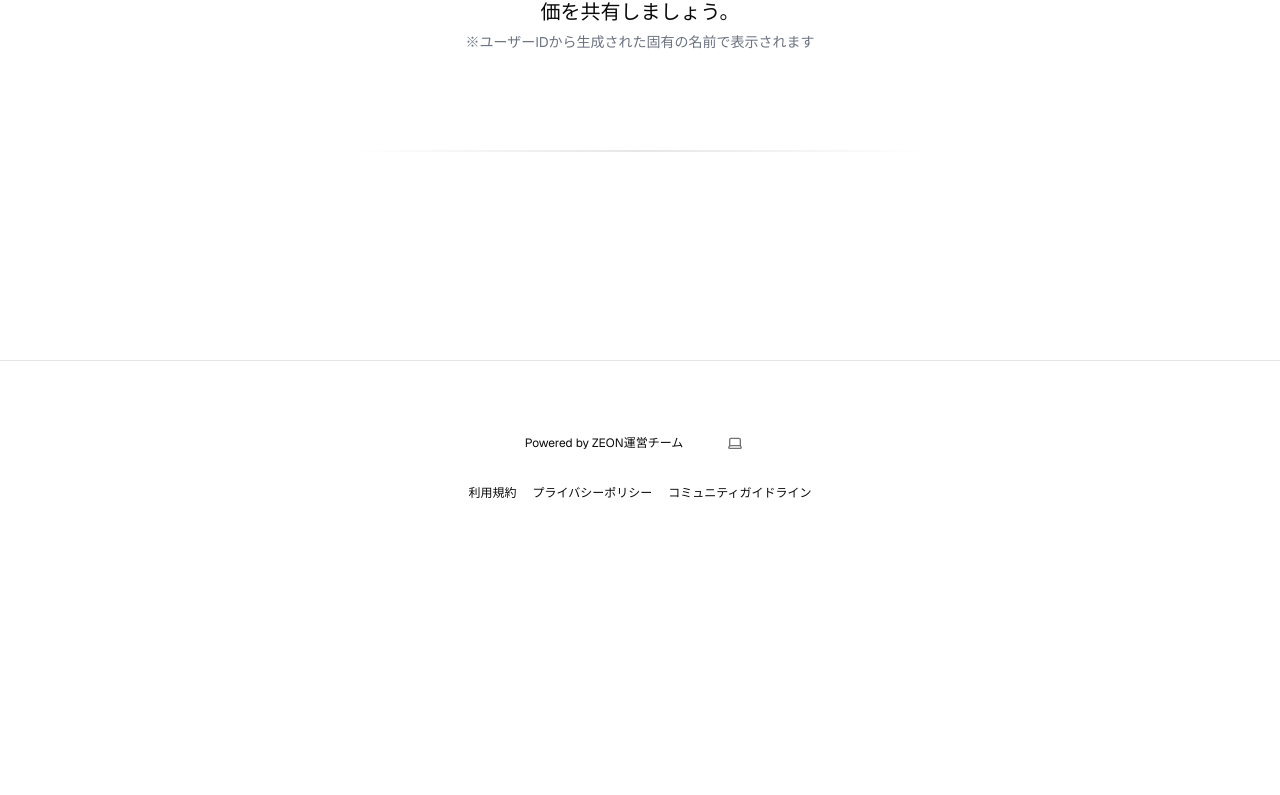
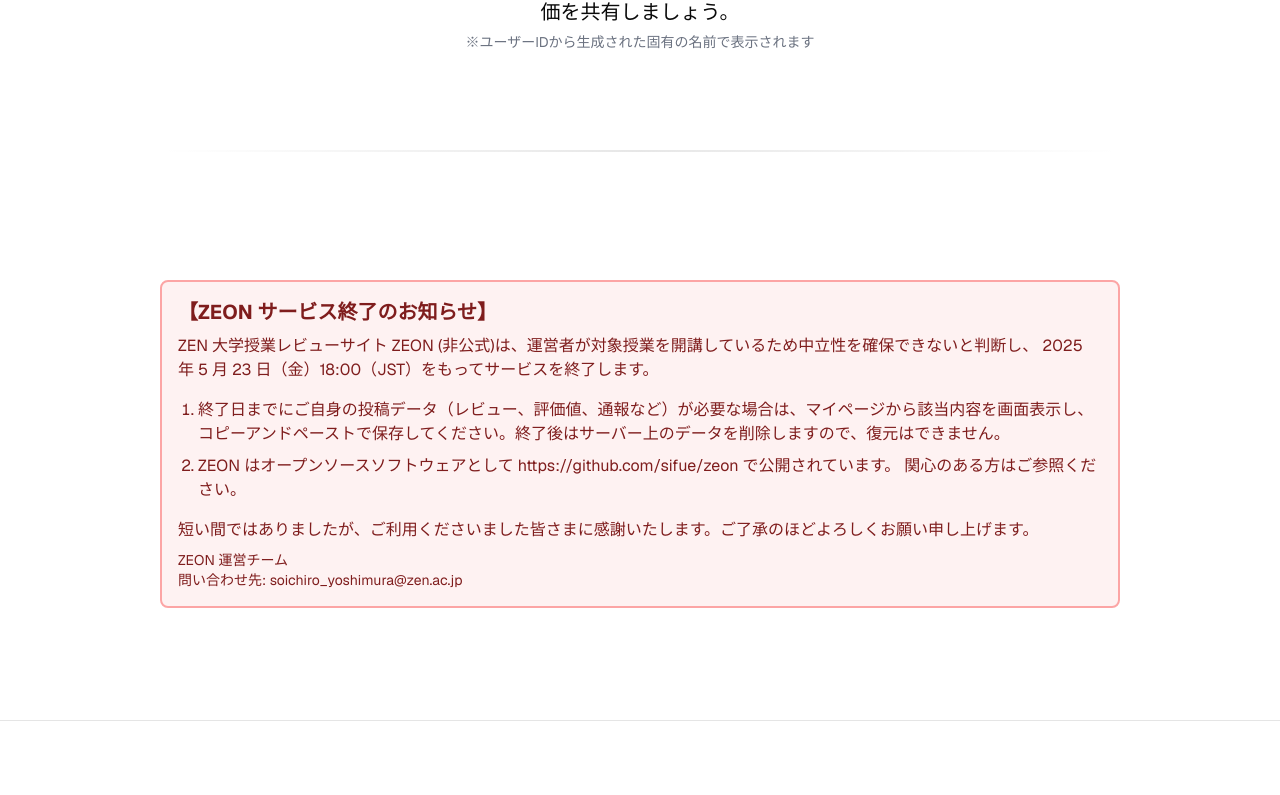
Before and after one commit to sifue/zeon, a Next.js app: page / in a window 1280 px wide. Shown: the part 557-1352 px from the top of the page. Before the commit the page ends 1122 px from the top, so only its background shows below. Built offline with nearby package versions, Linux system fonts and the light colour scheme; no server answers.

Commit message:
サービス終了のメッセージの掲示

```diff
--- a/app/(dashboard-pages)/dashboard/page.tsx
+++ b/app/(dashboard-pages)/dashboard/page.tsx
@@ -2,6 +2,7 @@
 import { SubjectList } from '@/components/subject-list';
 import { RecentEvaluations } from '@/components/recent-evaluations';
 import { RecentReports } from '@/components/recent-reports';
+import ServiceTerminationNotice from '@/components/service-termination-notice';
 import { createClient } from '@/utils/supabase/server';
 import { InfoIcon } from 'lucide-react';
 import { redirect } from 'next/navigation';
@@ -61,6 +62,8 @@
       <div className="flex flex-col gap-2">
         <h1 className="text-3xl font-bold">ダッシュボード</h1>
 
+        <ServiceTerminationNotice />
+
         {isAdmin && (
           <div className="bg-yellow-100 text-sm p-3 px-5 rounded-md text-yellow-800 flex gap-3 items-center">
             <InfoIcon size="16" strokeWidth={2} />
--- a/app/page.tsx
+++ b/app/page.tsx
@@ -1,5 +1,6 @@
 import Hero from '@/components/hero';
 import BanMessageToast from '@/components/ban-message-toast';
+import ServiceTerminationNotice from '@/components/service-termination-notice';
 import { Suspense } from 'react';
 
 export default async function Home() {
@@ -10,6 +11,7 @@
       </Suspense>
       <Hero />
       <main className="flex-1 flex flex-col gap-6 px-4">
+        <ServiceTerminationNotice />
         {/* メインコンテンツはここに追加されます */}
       </main>
     </>
--- /dev/null
+++ b/components/service-termination-notice.tsx
@@ -0,0 +1,31 @@
+export default function ServiceTerminationNotice() {
+  return (
+    <div className="w-full bg-red-50 border-2 border-red-300 rounded-lg p-4 my-4 text-red-900">
+      <h2 className="text-xl font-bold mb-2">【ZEON サービス終了のお知らせ】</h2>
+      <p className="mb-4">
+        ZEN 大学授業レビューサイト ZEON (非公式)は、運営者が対象授業を開講しているため中立性を確保できないと判断し、
+        2025 年 5 月 23 日（金）18:00（JST）をもってサービスを終了します。
+      </p>
+
+      <ol className="list-decimal pl-5 mb-4 space-y-2">
+        <li>
+          終了日までにご自身の投稿データ（レビュー、評価値、通報など）が必要な場合は、マイページから該当内容を画面表示し、
+          コピーアンドペーストで保存してください。終了後はサーバー上のデータを削除しますので、復元はできません。
+        </li>
+        <li>
+          ZEON はオープンソースソフトウェアとして https://github.com/sifue/zeon で公開されています。
+          関心のある方はご参照ください。
+        </li>
+      </ol>
+
+      <p className="mb-2">
+        短い間ではありましたが、ご利用くださいました皆さまに感謝いたします。ご了承のほどよろしくお願い申し上げます。
+      </p>
+
+      <p className="text-sm">
+        ZEON 運営チーム<br />
+        問い合わせ先: soichiro_yoshimura@zen.ac.jp
+      </p>
+    </div>
+  );
+}
```
